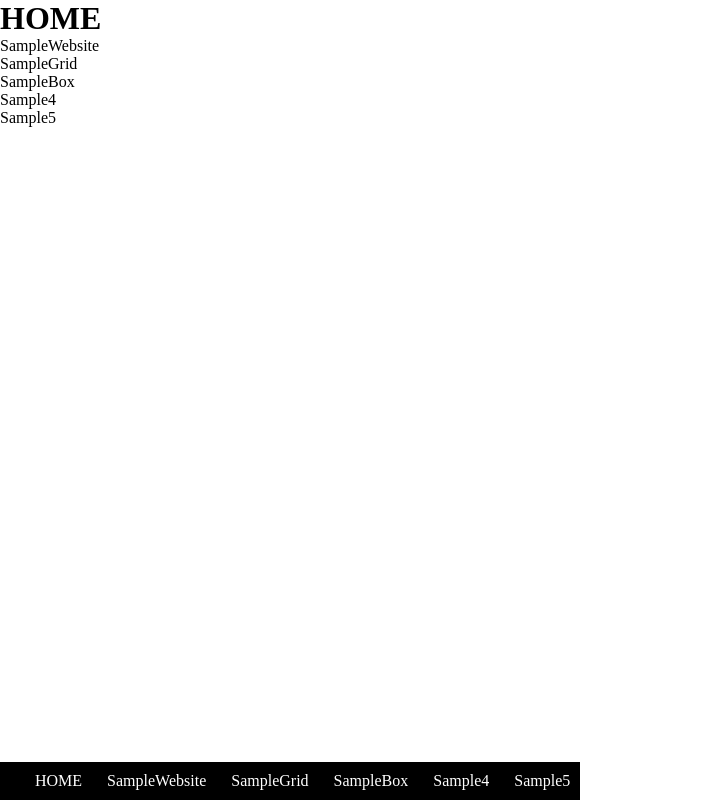
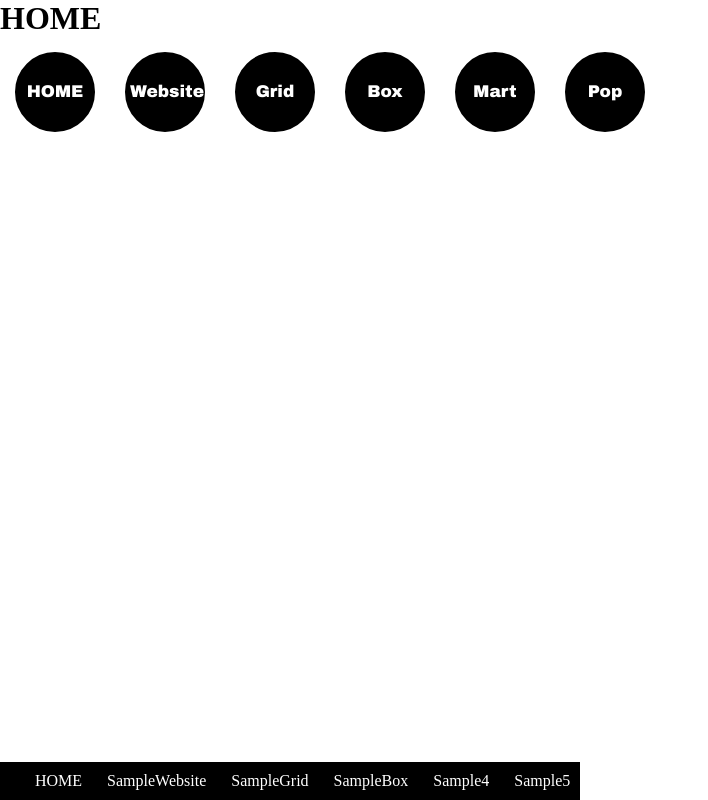
Before and after one commit to itc-s22025/projects2, a Next.js app: page / in a window 1280 px wide. Shown: the whole page, without its empty margins (0-708 px from the left). Built offline with nearby package versions, Linux system fonts and the light colour scheme.

Commit message:
Sample5 finished

```diff
--- a/components/hero.js
+++ b/components/hero.js
@@ -1,10 +1,11 @@
 import Nav from 'components/nav'
+import Menu from 'components/menu'
 
 const Hero = () =>{
 	return (
 		<div>
 			<h1>HOME</h1>
-			<Nav />
+			<Menu />
 		</div>
 	)
 }
--- /dev/null
+++ b/components/menu.js
@@ -0,0 +1,49 @@
+import Link from 'next/link'
+import style from 'styles/menu.module.css'
+
+const Menu = () =>{
+	return(
+		<>
+			<ul>
+				<li className={style.li}>
+					<Link href="/">
+						<h2 className={style.h2}>HOME</h2>
+					</Link>
+				</li>
+				<li className={style.li}>
+					<Link href="/Sample1/about">
+						<h2 className={style.h2}>Website</h2>
+					</Link>
+				</li>
+				<li className={style.li}>
+					<Link href="/Sample2/about">
+						<h2 className={style.h2}>Grid</h2>
+					</Link>
+				</li>
+				<li className={style.li}>
+					<Link href="/Sample3/about">
+						<h2 className={style.h2}>Box</h2>
+					</Link>
+				</li>
+				<li className={style.li}>
+					<Link href="/Sample4/about">
+						<h2 className={style.h2}>Mart</h2>
+					</Link>
+				</li>
+				<li className={style.li}>
+					<Link href="/Sample5/about">
+						<h2 className={style.h2}>Pop</h2>
+					</Link>
+				</li>
+
+
+
+
+
+			</ul>
+		</>
+	)
+
+}
+
+export default Menu
--- a/pages/Sample3/Sample3.module.css
+++ b/pages/Sample3/Sample3.module.css
@@ -60,8 +60,8 @@
 .tr2{
   content: '';
   position: absolute;
-  top: 35px;
-  right: 30%;
+  top: 0;
+  right: 1;
   border-bottom: 60px solid #fff;  /* 三角を白にする */
   border-right: 346px solid transparent;
 }
--- a/pages/Sample3/about.js
+++ b/pages/Sample3/about.js
@@ -6,8 +6,8 @@ const Home = () =>{
 			<main>
 				<div className={style.body}>
 						<p className={style.trp}>a</p>
+					<div className={style.box}>
 						<div className={style.tr2}></div>
-					<div className={style.box}>
 						<h1 className={style.h1}>COMING SOON</h1>
 						<p className={style.p}>NEW WEBSITE IS AVAIRABLE <br />
 						ON 20XX.01.01</p>
--- /dev/null
+++ b/pages/Sample5/Sample5.module.css
@@ -0,0 +1,38 @@
+.li {
+  display: inline-block;
+  height: 110px;
+  margin: 0;
+  position: relative;
+  width: 110px;
+}
+.h2{
+  background-color: #0B9;
+  border: 5px solid #0B9;
+  border-radius: 500px;
+  color: #FFF;
+  display: block;
+  font-family: "Arial Black";
+  font-size: 17px;
+  height: 80px;
+  left: 15px;
+  line-height: 70px;
+  position: absolute;
+  text-align: center;
+  text-decoration: none;
+  top: 15px;
+  -webkit-transition: all ease 0.2s;
+  -moz-transition: all ease 0.2s;
+  -o-transition: all ease 0.2s;
+  -ms-transition: all ease 0.2s;
+  transition: all ease 0.2s;
+  width: 80px;
+}
+.h2:hover {
+  background-color: #FFF;
+  color: #0B9;
+  height: 100px;
+  left: 0;
+  line-height: 100px;
+  top: 0;
+  width: 100px;
+}
--- /dev/null
+++ b/styles/menu.module.css
@@ -0,0 +1,38 @@
+.li {
+  display: inline-block;
+  height: 110px;
+  margin: 0;
+  position: relative;
+  width: 110px;
+}
+.h2{
+  background-color: #000;
+  border: 5px solid #000;
+  border-radius: 500px;
+  color: #fff;
+  display: block;
+  font-family: "Arial Black";
+  font-size: 17px;
+  height: 80px;
+  left: 15px;
+  line-height: 70px;
+  position: absolute;
+  text-align: center;
+  text-decoration: none;
+  top: 15px;
+  -webkit-transition: all ease 0.2s;
+  -moz-transition: all ease 0.2s;
+  -o-transition: all ease 0.2s;
+  -ms-transition: all ease 0.2s;
+  transition: all ease 0.2s;
+  width: 80px;
+}
+.h2:hover {
+  background-color: #FFF;
+  color: #000;
+  height: 100px;
+  left: 0;
+  line-height: 100px;
+  top: 0;
+  width: 100px;
+}
```
Also changed, not shown: pages/Sample5/about.js (+34 -4 lines).
